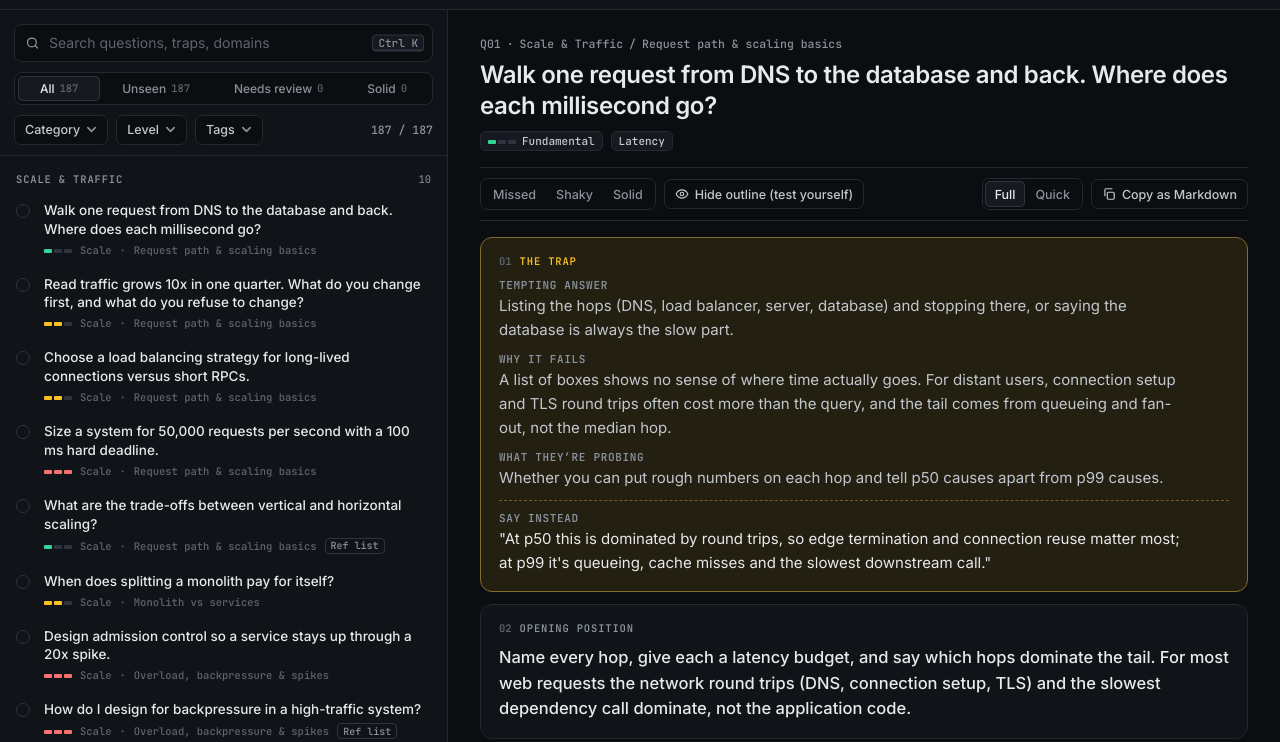
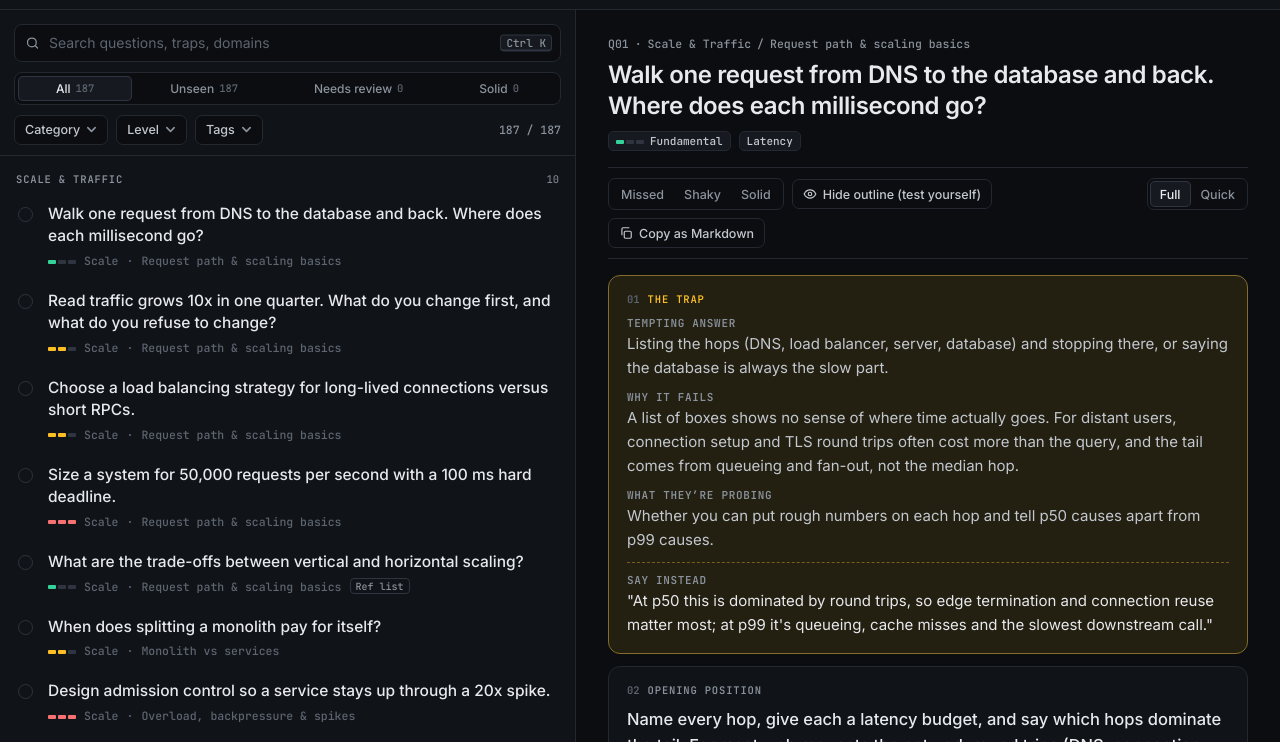
Before and after one commit to utkarsh-mehrotra/system-design-vault, a plain HTML site: page index.html in a window 1280 px wide. Shown: the part 54-796 px from the top of the page. Drawn offline with Linux system fonts and the light colour scheme.

Commit message:
Index 45% / answer 55%; larger question text in the list
Co-Authored-By: Claude Opus 5.5 <noreply@anthropic.com>

```diff
--- a/index.html
+++ b/index.html
@@ -66,7 +66,7 @@ kbd{font:500 11px "JetBrains Mono",monospace;color:var(--muted);border:1px solid
 .ibtn.sq{width:32px;padding:0;justify-content:center}
 
 /* workspace */
-.ws{flex:1;min-height:0;display:grid;grid-template-columns:minmax(320px,35%) 1fr}
+.ws{flex:1;min-height:0;display:grid;grid-template-columns:minmax(320px,45%) 1fr}
 .ws[hidden]{display:none}
 .side{display:flex;flex-direction:column;min-height:0;border-right:1px solid var(--line);background:var(--panel)}
 .ctl{flex:none;padding:14px 14px 10px;display:grid;gap:10px;border-bottom:1px solid var(--line)}
@@ -117,12 +117,12 @@ kbd{font:500 11px "JetBrains Mono",monospace;color:var(--muted);border:1px solid
 .list{flex:1;min-height:0;overflow:auto;padding:4px 8px 16px}
 .lh{position:sticky;top:0;z-index:2;display:flex;justify-content:space-between;align-items:baseline;padding:12px 8px 6px;background:var(--panel);font:600 10.5px "JetBrains Mono",monospace;letter-spacing:.08em;text-transform:uppercase;color:var(--muted)}
 .lh span{font-weight:400;letter-spacing:0}
-.qi{display:grid;grid-template-columns:18px 1fr;gap:10px;width:100%;padding:9px 8px;border:0;border-radius:8px;background:none;text-align:left;cursor:pointer}
+.qi{display:grid;grid-template-columns:18px 1fr;gap:12px;width:100%;padding:11px 10px;border:0;border-radius:8px;background:none;text-align:left;cursor:pointer}
 .qi:hover{background:var(--hover)}
 .qi[aria-current=true]{background:var(--accent-bg);box-shadow:inset 2px 0 0 var(--accent)}
-.qt{font:500 13.5px/1.4 "Inter",sans-serif;color:var(--ink);display:-webkit-box;-webkit-line-clamp:2;-webkit-box-orient:vertical;overflow:hidden}
-.qm{display:flex;flex-wrap:wrap;align-items:center;gap:4px 8px;margin-top:4px;font:500 10.5px "JetBrains Mono",monospace;color:var(--faint)}
-.dot{width:14px;height:14px;margin-top:3px;border-radius:50%;border:1.5px solid var(--line2);display:grid;place-items:center}
+.qt{font:500 15.5px/1.45 "Inter",sans-serif;color:var(--ink);display:-webkit-box;-webkit-line-clamp:2;-webkit-box-orient:vertical;overflow:hidden}
+.qm{display:flex;flex-wrap:wrap;align-items:center;gap:4px 8px;margin-top:5px;font:500 11.5px "JetBrains Mono",monospace;color:var(--faint)}
+.dot{width:15px;height:15px;margin-top:4px;border-radius:50%;border:1.5px solid var(--line2);display:grid;place-items:center}
 .dot.missed{border-color:var(--bad);background:var(--bad-bg)}
 .dot.shaky{border-color:var(--warn);background:var(--warn-bg)}
 .dot.solid{border-color:var(--ok);background:var(--ok)}
```
